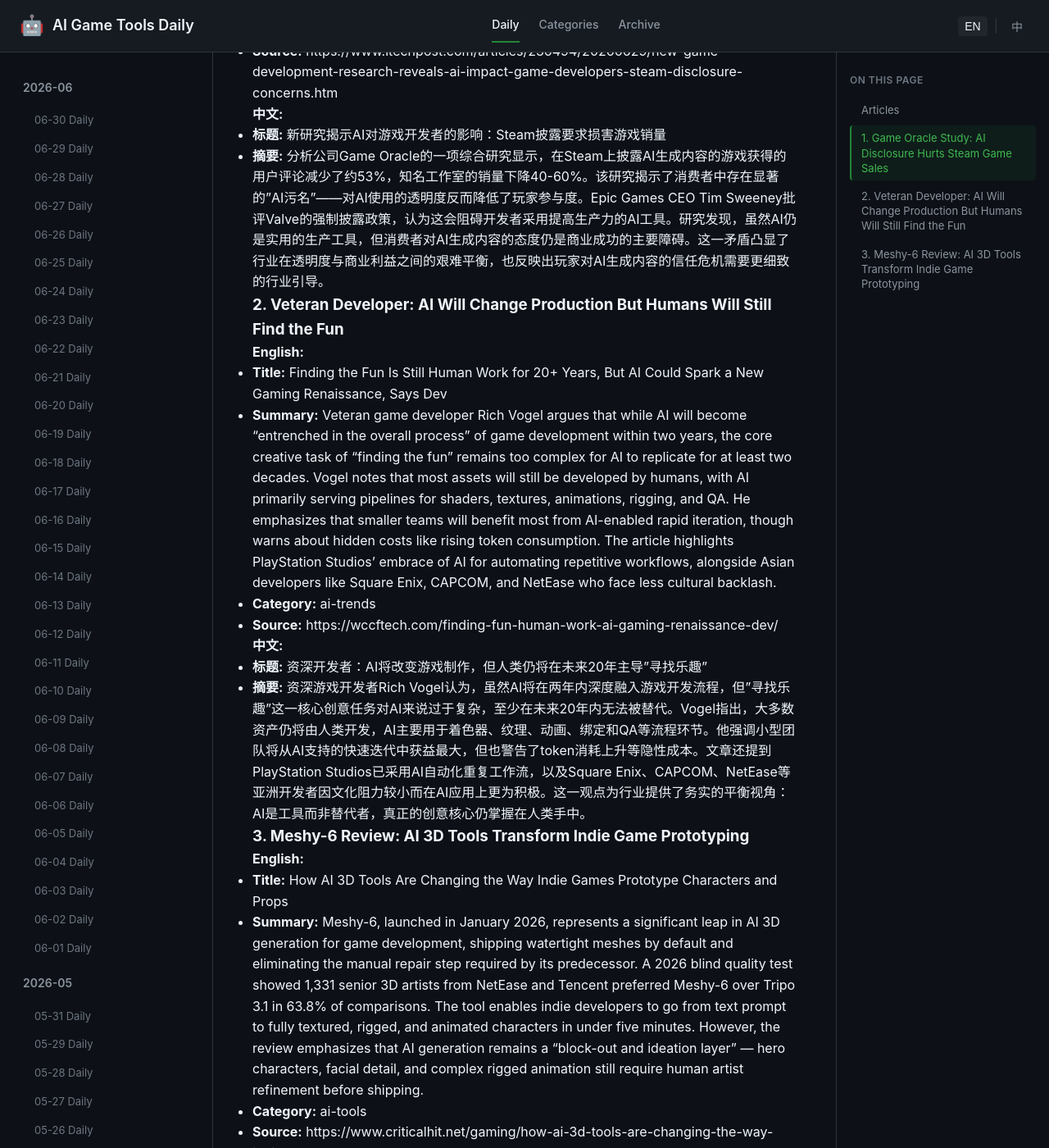
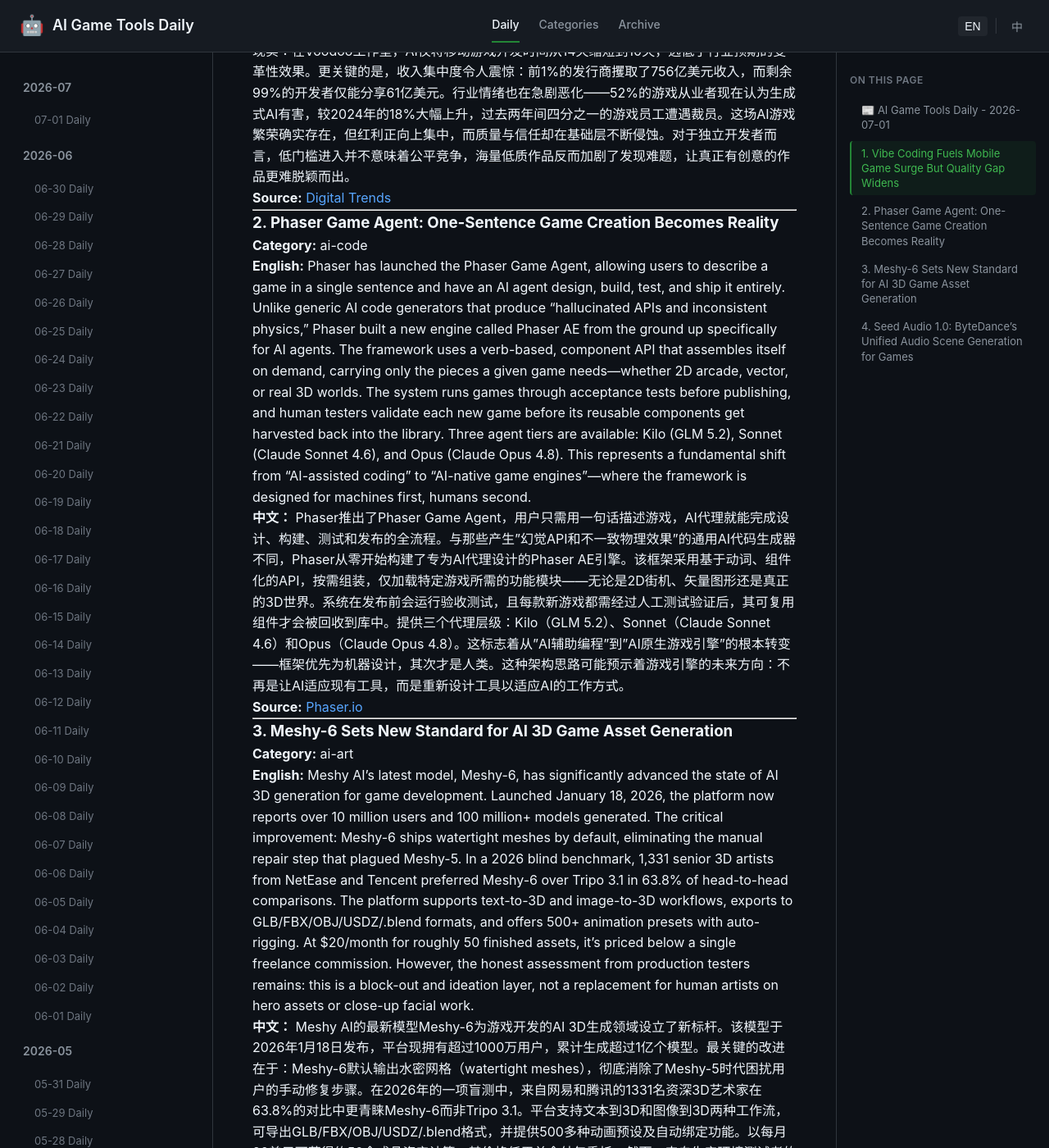
Before and after one commit to sionsychen/ai-game-tools-daily, a Jekyll site: the page built from index.html, in a window 1280 px wide and 1400 px high, scrolled down 641 px. Shown: the whole window at 82% size. Built offline with Jekyll 4.4.1, drawn with Linux system fonts in a browser that asks for light colours; some of the changed text lies outside the part shown.

Commit message:
Publish daily: 2026-07-01

```diff
--- a/_data/used_urls.json
+++ b/_data/used_urls.json
@@ -72,5 +72,17 @@
     "https://www.eurogamer.net/senior-ea-exec-laura-miele-thinks-ai-has-led-to-a-real-rise-of-creativity-among-the-publishers-studios",
     "https://wccftech.com/finding-fun-human-work-ai-gaming-renaissance-dev/",
     "https://inkration.com/ai-art-tools-for-game-studios-in-2026-what-actually-works-for-production/"
+  ],
+  "2026-06-30": [
+    "https://www.digitaltrends.com/gaming/ai-and-vibe-coding-are-making-more-games-but-not-necessarily-better-ones/",
+    "https://phaser.io/news/2026/06/phaser-game-agent",
+    "https://www.criticalhit.net/gaming/how-ai-3d-tools-are-changing-the-way-indie-games-prototype-characters-and-props",
+    "https://www.mindstudio.ai/blog/what-is-seed-audio-1-bytedance-ai-video-workflows"
+  ],
+  "2026-07-01": [
+    "https://www.digitaltrends.com/gaming/ai-and-vibe-coding-are-making-more-games-but-not-necessarily-better-ones/",
+    "https://phaser.io/news/2026/06/phaser-game-agent",
+    "https://www.criticalhit.net/gaming/how-ai-3d-tools-are-changing-the-way-indie-games-prototype-characters-and-props",
+    "https://www.mindstudio.ai/blog/what-is-seed-audio-1-bytedance-ai-video-workflows"
   ]
 }
--- /dev/null
+++ b/_posts/2026-07-01-daily.md
@@ -0,0 +1,65 @@
+---
+layout: post
+title: "AI Game Tools Daily - July 1, 2026"
+date: 2026-07-01
+---
+
+## 📰 AI Game Tools Daily - 2026-07-01
+
+### 1. Vibe Coding Fuels Mobile Game Surge But Quality Gap Widens
+
+**Category:** ai-trends
+
+**English:**
+Research from ATTN Economy reveals that 181,000 mobile games launched in the first half of 2026—a staggering 118% increase on iOS and 73% on Android year-over-year. The primary driver is "vibe coding," where non-programmers use AI tools to build and ship games without writing actual code. However, the data exposes a harsh reality: AI only reduced mobile game development time from 14 days to 10 days at Voodoo, far below transformative predictions. More critically, the top 1% of publishers captured $75.6 billion in revenue while the remaining 99% split just $6.1 billion. Industry sentiment has also shifted dramatically—52% of gaming professionals now view generative AI as harmful, up from 18% in 2024, while layoffs have hit one in four gaming employees over the past two years. The boom is real, but the benefits are concentrating at the top while quality and trust erode at the foundation.
+
+**中文：**
+ATTN Economy的研究数据显示，2026年上半年共有18.1万款移动游戏上线，iOS平台同比增长118%，Android平台增长73%。这波激增的主要推手是"氛围编程"（vibe coding）——即非程序员利用AI工具在不写代码的情况下构建和发布游戏。然而，数据揭示了一个残酷现实：在Voodoo工作室，AI仅将移动游戏开发时间从14天缩短到10天，远低于行业预期的变革性效果。更关键的是，收入集中度令人震惊：前1%的发行商攫取了756亿美元收入，而剩余99%的开发者仅能分享61亿美元。行业情绪也在急剧恶化——52%的游戏从业者现在认为生成式AI有害，较2024年的18%大幅上升，过去两年间四分之一的游戏员工遭遇裁员。这场AI游戏繁荣确实存在，但红利正向上集中，而质量与信任却在基础层不断侵蚀。对于独立开发者而言，低门槛进入并不意味着公平竞争，海量低质作品反而加剧了发现难题，让真正有创意的作品更难脱颖而出。
+
+**Source:** [Digital Trends](https://www.digitaltrends.com/gaming/ai-and-vibe-coding-are-making-more-games-but-not-necessarily-better-ones/)
+
+---
+
+### 2. Phaser Game Agent: One-Sentence Game Creation Becomes Reality
+
+**Category:** ai-code
+
+**English:**
+Phaser has launched the Phaser Game Agent, allowing users to describe a game in a single sentence and have an AI agent design, build, test, and ship it entirely. Unlike generic AI code generators that produce "hallucinated APIs and inconsistent physics," Phaser built a new engine called Phaser AE from the ground up specifically for AI agents. The framework uses a verb-based, component API that assembles itself on demand, carrying only the pieces a given game needs—whether 2D arcade, vector, or real 3D worlds. The system runs games through acceptance tests before publishing, and human testers validate each new game before its reusable components get harvested back into the library. Three agent tiers are available: Kilo (GLM 5.2), Sonnet (Claude Sonnet 4.6), and Opus (Claude Opus 4.8). This represents a fundamental shift from "AI-assisted coding" to "AI-native game engines"—where the framework is designed for machines first, humans second.
+
+**中文：**
+Phaser推出了Phaser Game Agent，用户只需用一句话描述游戏，AI代理就能完成设计、构建、测试和发布的全流程。与那些产生"幻觉API和不一致物理效果"的通用AI代码生成器不同，Phaser从零开始构建了专为AI代理设计的Phaser AE引擎。该框架采用基于动词、组件化的API，按需组装，仅加载特定游戏所需的功能模块——无论是2D街机、矢量图形还是真正的3D世界。系统在发布前会运行验收测试，且每款新游戏都需经过人工测试验证后，其可复用组件才会被回收到库中。提供三个代理层级：Kilo（GLM 5.2）、Sonnet（Claude Sonnet 4.6）和Opus（Claude Opus 4.8）。这标志着从"AI辅助编程"到"AI原生游戏引擎"的根本转变——框架优先为机器设计，其次才是人类。这种架构思路可能预示着游戏引擎的未来方向：不再是让AI适应现有工具，而是重新设计工具以适应AI的工作方式。
+
+**Source:** [Phaser.io](https://phaser.io/news/2026/06/phaser-game-agent)
+
+---
+
+### 3. Meshy-6 Sets New Standard for AI 3D Game Asset Generation
+
+**Category:** ai-art
+
+**English:**
+Meshy AI's latest model, Meshy-6, has significantly advanced the state of AI 3D generation for game development. Launched January 18, 2026, the platform now reports over 10 million users and 100 million+ models generated. The critical improvement: Meshy-6 ships watertight meshes by default, eliminating the manual repair step that plagued Meshy-5. In a 2026 blind benchmark, 1,331 senior 3D artists from NetEase and Tencent preferred Meshy-6 over Tripo 3.1 in 63.8% of head-to-head comparisons. The platform supports text-to-3D and image-to-3D workflows, exports to GLB/FBX/OBJ/USDZ/.blend formats, and offers 500+ animation presets with auto-rigging. At $20/month for roughly 50 finished assets, it's priced below a single freelance commission. However, the honest assessment from production testers remains: this is a block-out and ideation layer, not a replacement for human artists on hero assets or close-up facial work.
+
+**中文：**
+Meshy AI的最新模型Meshy-6为游戏开发的AI 3D生成领域设立了新标杆。该模型于2026年1月18日发布，平台现拥有超过1000万用户，累计生成超过1亿个模型。最关键的改进在于：Meshy-6默认输出水密网格（watertight meshes），彻底消除了Meshy-5时代困扰用户的手动修复步骤。在2026年的一项盲测中，来自网易和腾讯的1331名资深3D艺术家在63.8%的对比中更青睐Meshy-6而非Tripo 3.1。平台支持文本到3D和图像到3D两种工作流，可导出GLB/FBX/OBJ/USDZ/.blend格式，并提供500多种动画预设及自动绑定功能。以每月20美元可获得约50个成品资产计算，其价格低于单个外包委托。然而，来自生产环境测试者的诚实评估仍然是：这目前只是原型设计和概念验证层，在主角资产或特写面部工作上仍无法替代人类艺术家。AI 3D工具的真正价值在于缩短"想法到判断"的延迟，让团队更快淘汰糟糕设计，而非完全取代美术管线。
+
+**Source:** [Critical Hit](https://www.criticalhit.net/gaming/how-ai-3d-tools-are-changing-the-way-indie-games-prototype-characters-and-props)
+
+---
+
+### 4. Seed Audio 1.0: ByteDance's Unified Audio Scene Generation for Games
+
+**Category:** ai-audio
+
+**English:**
+ByteDance has launched Seed Audio 1.0, an audio scene generation model that creates complete audio layers—including dialogue, ambient environment, and sound effects—as a unified output from video input. Unlike siloed audio tools that require separate models for voice, SFX, and ambience, Seed Audio analyzes visual content to produce contextually appropriate audio at $0.18 per minute. The model takes video clips as input, detects settings, motion, and speech cues, then generates synchronized audio designed to drop onto source video without manual alignment. For game developers, this opens possibilities for rapid prototyping of ambient audio layers, procedural environment previews, and automated sound design pipelines. The model is accessible via API and integrates into any video workflow, though it doesn't handle music scoring—that still requires dedicated tools like Suno or Udio.
+
+**中文：**
+字节跳动推出了Seed Audio 1.0，这是一款音频场景生成模型，能够从视频输入中创建完整的音频层——包括对话、环境音和音效——作为统一输出。与那些需要单独模型处理语音、音效和环境音的孤立音频工具不同，Seed Audio通过分析视觉内容来生成与场景上下文匹配的音频，定价为每分钟0.18美元。该模型接收视频片段输入，检测场景设置、动作和语音线索，然后生成与源视频同步的音频，无需手动对齐即可直接使用。对于游戏开发者而言，这为快速原型设计环境音层、程序化环境预览和自动化音效设计管线开辟了新可能。模型通过API提供，可集成到任何视频工作流中，但需要注意它不支持音乐配乐——这仍需使用Suno或Udio等专用工具。Seed Audio 1.0的真正突破在于将音频从"后期添加层"转变为"场景理解驱动"的生成模式，这对需要大量环境音效的开放世界游戏开发具有潜在变革意义。
+
+**Source:** [MindStudio](https://www.mindstudio.ai/blog/what-is-seed-audio-1-bytedance-ai-video-workflows)
+
+---
+
+*Generated by AI Game Tools Daily ⚡ | 4 articles | Categories: ai-trends, ai-code, ai-art, ai-audio*
```
